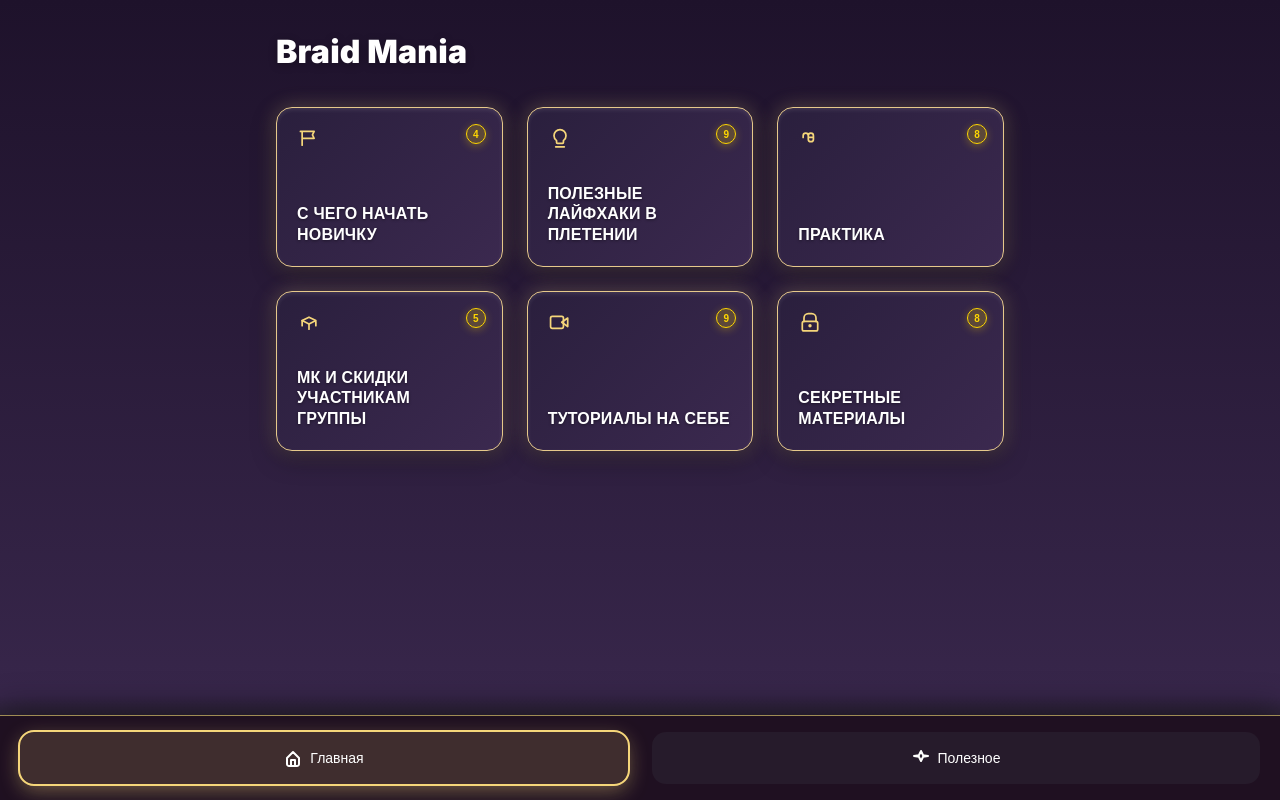
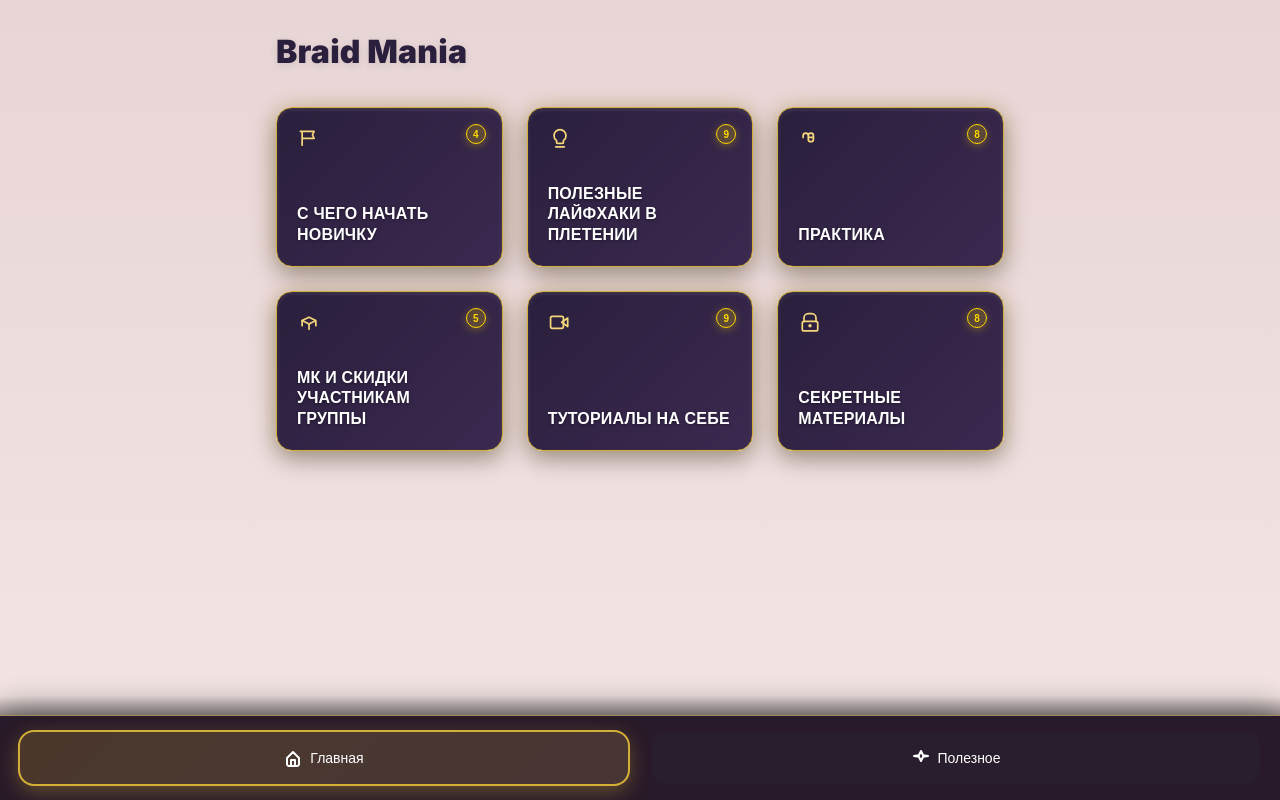
Before and after one commit to preff23/braidmaniaminiapp, a Next.js app: page / in a window 1280 px wide. Built offline with nearby package versions, Linux system fonts and the light colour scheme.

Commit message:
Update design: dusty pink background, refined gold borders, unified submenu style, fix useful page buttons

```diff
--- a/src/app/globals.css
+++ b/src/app/globals.css
@@ -4,8 +4,8 @@
 
 :root {
   --bg: #1e0f1f;
-  --bg-top: #1E122B;
-  --bg-bottom: #3B294F;
+  --bg-top: #E8D5D5;
+  --bg-bottom: #F5E6E6;
   --surface: rgba(40, 30, 45, 0.8);
   --surface-dark: #1E1B1E;
   --card-top: #2A1F3D;
@@ -15,8 +15,8 @@
   --muted: #B6B6B6;
   --accent: #f5d67a;
   --accent-hover: #ffdf8a;
-  --border: #E6C98B;
-  --glow: rgba(230, 201, 139, 0.3);
+  --border: #D4AF37;
+  --glow: rgba(212, 175, 55, 0.3);
   --badge-border: #FFD700;
   --badge-bg: rgba(255, 215, 0, 0.2);
   --shadow: 0 8px 24px rgba(0,0,0,.35);
@@ -103,8 +103,8 @@ a {
   font-weight: 900;
   margin: 0;
   letter-spacing: .2px;
-  color: var(--text);
-  text-shadow: 0 2px 8px rgba(0, 0, 0, 0.3);
+  color: #2A1F3D;
+  text-shadow: 0 2px 8px rgba(0, 0, 0, 0.1);
 }
 
 /* Grid */
@@ -212,13 +212,13 @@ a {
 .submenu-card {
   position: relative;
   padding: 14px 20px;
-  background: var(--surface);
+  background: linear-gradient(135deg, var(--card-top) 0%, var(--card-bottom) 100%);
   border-radius: var(--radius);
-  box-shadow: var(--shadow);
+  box-shadow: var(--shadow), inset 0 2px 4px rgba(255, 255, 255, 0.1);
   text-align: left;
   min-height: 60px;
   transition: all 0.3s ease;
-  border: none;
+  border: 1.5px solid var(--border);
   cursor: pointer;
   display: flex;
   align-items: center;
@@ -227,8 +227,8 @@ a {
 
 .submenu-card:hover {
   transform: translateY(-2px);
-  box-shadow: 0 12px 32px rgba(245, 214, 122, 0.15);
-  border: 1px solid rgba(245, 214, 122, 0.2);
+  box-shadow: 0 12px 32px rgba(245, 214, 122, 0.15), inset 0 2px 4px rgba(255, 255, 255, 0.1);
+  border: 1.5px solid var(--accent);
 }
 
 .submenu-card:active {
@@ -312,15 +312,15 @@ a {
 .category-title {
   font-size: 20px;
   font-weight: 800;
-  color: var(--text);
+  color: #2A1F3D;
   margin: 0;
   letter-spacing: .2px;
-  text-shadow: 0 2px 8px rgba(0, 0, 0, 0.3);
+  text-shadow: 0 2px 8px rgba(0, 0, 0, 0.1);
 }
 
 .category-subtitle {
   font-size: 14px;
-  color: var(--text-secondary);
+  color: #666;
   margin: 0;
   font-weight: 500;
 }
@@ -397,9 +397,9 @@ a {
 
 .tab.active {
   color: var(--text);
-  outline: 2px solid var(--accent);
-  background: rgba(245, 214, 122, 0.15);
-  box-shadow: 0 6px 20px rgba(245, 214, 122, 0.4), 0 0 0 1px rgba(245, 214, 122, 0.3);
+  outline: 2px solid var(--border);
+  background: linear-gradient(135deg, rgba(212, 175, 55, 0.2) 0%, rgba(245, 214, 122, 0.15) 100%);
+  box-shadow: 0 6px 20px rgba(212, 175, 55, 0.4), 0 0 0 1px rgba(212, 175, 55, 0.3);
 }
 
 .tab svg {
--- a/src/app/useful/page.tsx
+++ b/src/app/useful/page.tsx
@@ -27,6 +27,15 @@ function UsefulPageContent() {
     !item.label.includes('Работы учеников')
   );
 
+  const open = (url: string) => {
+    const telegram = window.Telegram?.WebApp;
+    if (telegram?.openTelegramLink) {
+      telegram.openTelegramLink(url);
+    } else {
+      window.open(url, '_blank');
+    }
+  };
+
   return (
     <div className="container">
       <Header />
@@ -42,8 +51,10 @@ function UsefulPageContent() {
           }
           count={studentWorks.length}
           onClick={() => {
-            // Здесь можно добавить переход на страницу с работами учеников
-            console.log('Работы учеников');
+            // Открываем первую ссылку из работ учеников
+            if (studentWorks.length > 0) {
+              open(studentWorks[0].url);
+            }
           }}
         />
 
@@ -59,8 +70,10 @@ function UsefulPageContent() {
             }
             count={otherItems.length}
             onClick={() => {
-              // Здесь можно добавить переход на страницу знакомства
-              console.log('Знакомство');
+              // Открываем первую ссылку из знакомства
+              if (otherItems.length > 0) {
+                open(otherItems[0].url);
+              }
             }}
           />
         )}
```
